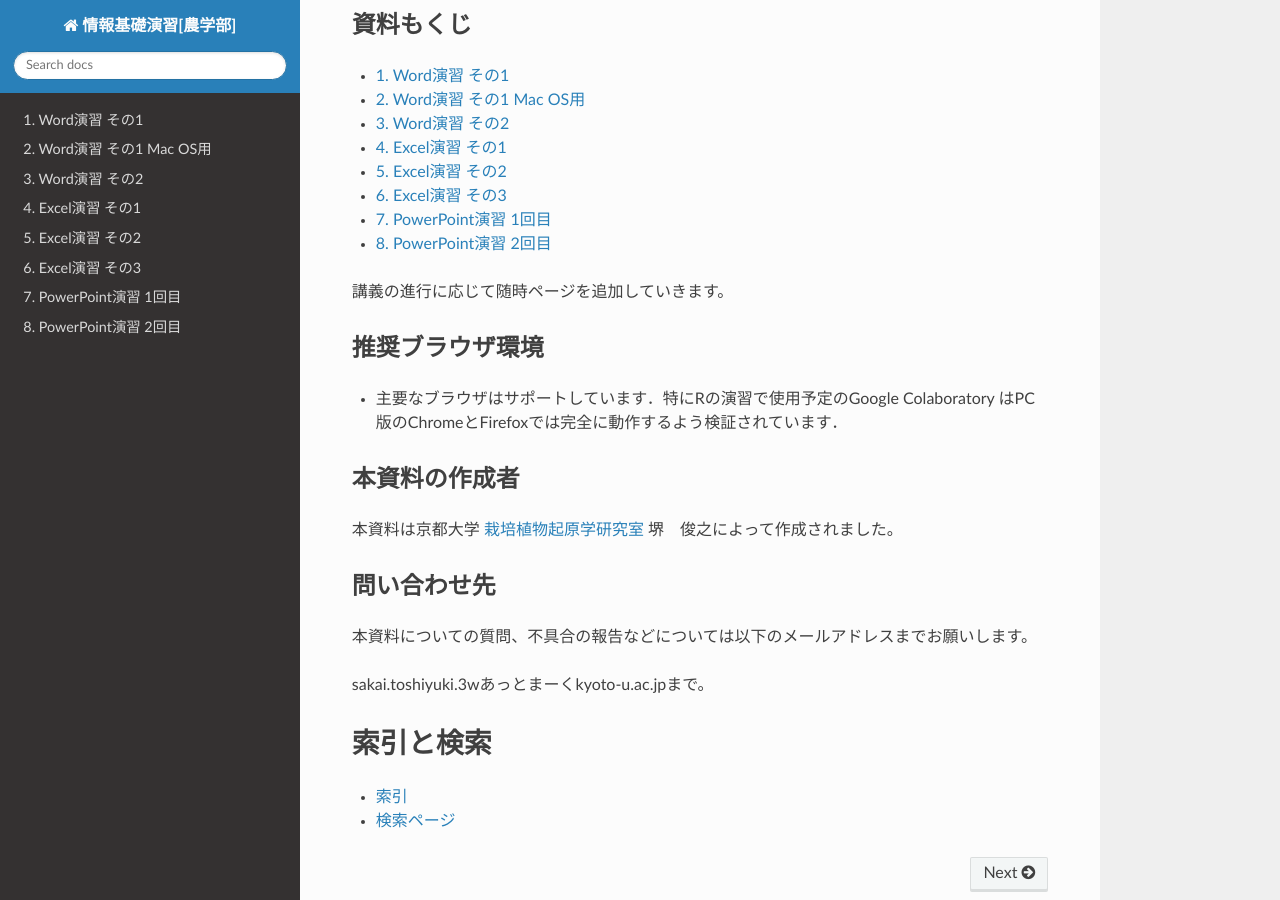
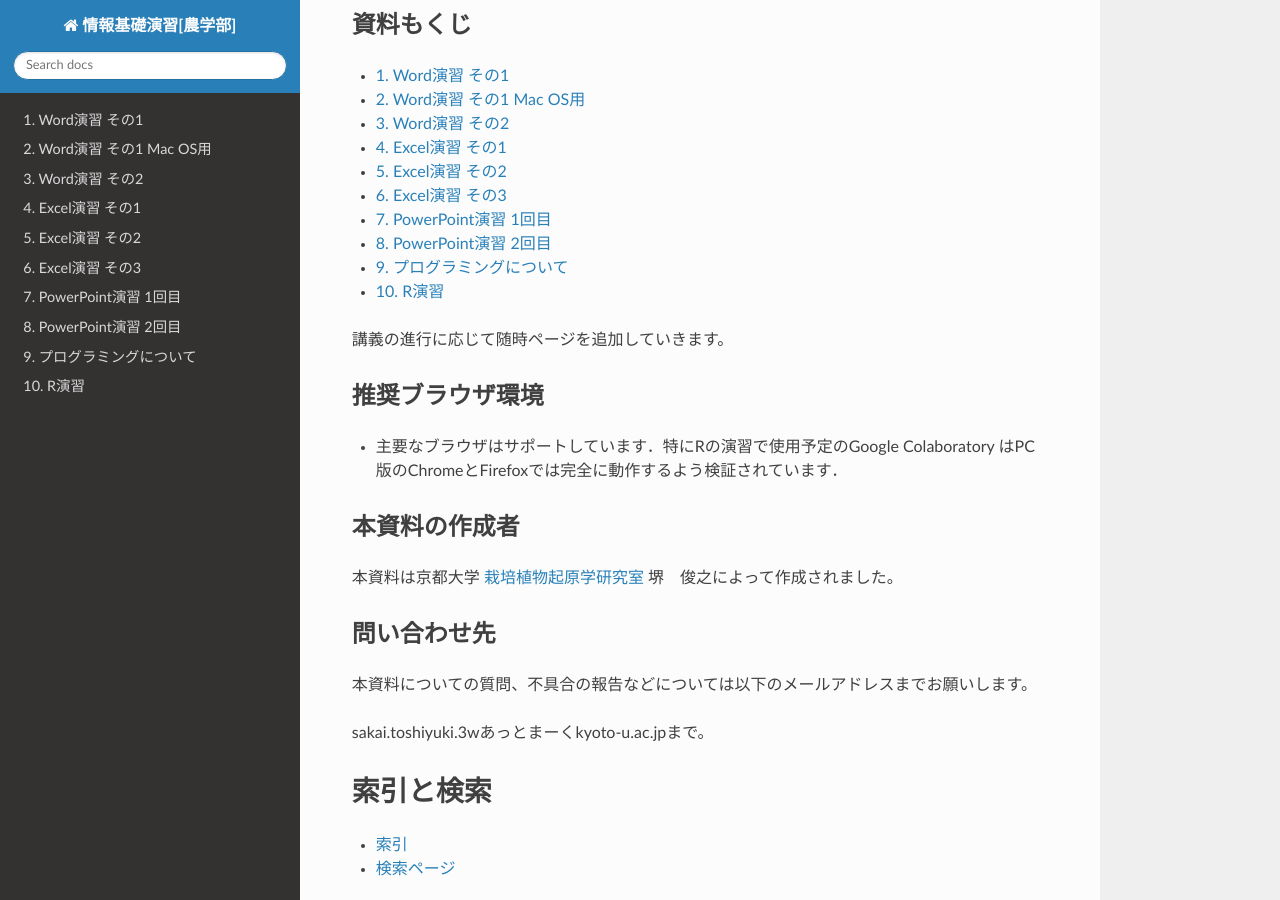
Before and after one commit to slt666666/basic_fri_2024, a Sphinx documentation site: the page built from source/index.rst, in a window 1280 px wide and 900 px high, scrolled down 745 px. Built offline with Sphinx 7.4.7 and the Read the Docs theme 3.1.0, drawn with Linux system fonts in a browser that asks for light colours; some of the changed lines change nothing that is shown.

Commit message:
update R

```diff
--- /dev/null
+++ b/source/R_1.rst
@@ -0,0 +1,26 @@
+=======================
+ R演習
+=======================
+
+**1. Google Colaboratoryについて**
+
+| Google Colaboratoryの最低限の使い方を説明します。
+| ↓の「Open in Colab」のボタンをクリックしてください。
+
+.. image:: _static/images/programming/colab-badge.svg
+   :target: https://colab.research.google.com/github/slt666666/basic_informatics_2022/blob/master/source/_static/colab_notebook/RL01.ipynb
+
+**2. Rの基礎その1**
+
+Rの基礎的な機能について紹介します。
+
+.. image:: _static/images/programming/colab-badge.svg
+   :target: https://colab.research.google.com/github/slt666666/basic_info_2023/blob/master/source/_static/colab_notebook/RL02.ipynb
+
+**3. Rの基礎その2**
+
+Rでのデータを読み込み方、データフレームの扱い、基本的なグラフの描写、パッケージについて紹介します。
+
+**4. Rの基礎その3**
+
+Rでの基礎的な統計解析、様々なパッケージを用いたグラフ描写について紹介する予定。
--- a/source/index.rst
+++ b/source/index.rst
@@ -39,6 +39,8 @@
    excel_3
    powerpoint_1
    powerpoint_2
+   programming
+   R_1
 
 講義の進行に応じて随時ページを追加していきます。
 
--- /dev/null
+++ b/source/programming.rst
@@ -0,0 +1,117 @@
+=============================
+ プログラミングについて
+=============================
+
+コンピュータの構成と動作
+^^^^^^^^^^^^^^^^^^^^^^^^^^^^^^^^^^^^^^^^^^^^^^^^^^^^^^^^^^^^^
+本講義の最初の方で、コンピュータはメモリ上に呼び出したデータやプログラムをもとにCPUが命令を処理していく、という様な話をしました。
+この時、CPUなどのハードウェアが実行出来る命令は、高速で処理するために極めて単純な命令群として構成され、「機械語」と呼ばれます。
+
+プログラミング言語
+^^^^^^^^^^^^^^^^^^^^^^^^^^^^^^^^^^^^^^
+機械語を人間が解読するのは非常に難解なので、この問題を解決するために「プログラミング言語」が考案されました。
+機械語よりも数式など人間に理解しやすいプログラムを書くためのルールに沿って記述できるようにしたものです。
+こうしてルールに沿って書かれたプログラム(ソースコード)を、ソースコードを実行するプログラムによって処理し、実行するという形になります。
+
+.. figure:: _static/images/programming/kikaigo2.png
+
+プログラミング言語の種類
+^^^^^^^^^^^^^^^^^^^^^^^^^^^^^^^^^^^^^^^^^^^^^^^^^
+| プログラミング言語にはいくつも種類があり、様々なプログラミング言語が開発され、利用されています。
+| (例) FORTRAN, C, C++, C#, COBOL, Java, Go, Swift, Perl, Ruby, PHP, Python, LISP, Julia, Javascript, R...etc
+
+.. figure:: _static/images/programming/icons.png
+
+| また、プログラミング言語に似たものとしては、Webページの構成を決めるHTMLやページのスタイルを決めるCSS、データベースへのアクセスを記述するSQLなども併用されます。
+
+| コンピュータの技術の進展に伴って，開発するプログラムも高度化されていき．そういったプログラムを効果的に記述するために新たなプログラミング言語が開発されてきました．
+| また，より簡単に書ける様にだったり、より高速に、安全に動かしたいとった特定の用途に適したプログラミング言語が開発されることもあります。
+| こうした事情から、新しいプログラミング言語が開発されたり、プログラミング言語の仕様や処理系が改訂され続けています。
+
+| では新しい言語が何でも良いのかというと、そうとは限らず、特定のプログラミング言語で開発されたソフトウェア資産の活用や維持など、古いプログラミング言語の継続が求められることもあります。
+| 例えばFORTRANと呼ばれる科学計算用のプログラミング言語は、言語としては最も古いものの１つですが、計算速度最速の言語の１つでもあるため、さまざまな改訂が行われつつ現在も研究や開発に使用されています。
+
+プログラミング言語の処理系
+^^^^^^^^^^^^^^^^^^^^^^^^^^^^^^^^^^^^^^^^^^^^^^^^^^^
+プログラミング言語で書かれたソースコードを実行するためのプログラム(処理系)にはいくつか種類があります。
+
+**1. コンパイラ方式**
+
+| ソースコードを一旦機械語に翻訳(コンパイル)し、翻訳された機械語を実行する方式です。
+| 最初のコンパイルに手間がかかりますが、一旦コンパイルしてしまったプログラム(機械語のプログラム)は高速に実行が可能です．
+| C, C++，FORTRAN，COBOLなどが代表的なコンパイル型言語です。
+
+デメリットとしては、コンパイルする手間がかかることや、コンパイルしたプログラムは他の環境(OSやCPUが異なると)実行できないことなどです。
+
+**2. インタープリタ方式**
+
+| ソースコードを逐行的に解釈していく方式です。
+| ソースコードの解釈を毎回行うため実行速度は遅くなりますが、作成したソースプログラムをただちに実行でき、柔軟性が高い処理系を構成できます。
+| PythonやPerlなどが代表的なインタープリタ方式です。
+
+解釈しながら実行されるため、コンパイル型に比べると実行速度が遅いというのが欠点です。特にプログラム中の何度も実行されるような部分では、かなり大きな無駄が生じます。
+
+プログラミング言語の用途
+^^^^^^^^^^^^^^^^^^^^^^^^^^^^^^^^^^^^^^^^^^^^^^^^^^^
+コンピュータ上で動くプログラムは、科学計算や数値シミュレーション、文字列・画像などのデータの加工・分析、ゲームやグラフィクスの作品創作、Webアプリケーションの開発など、多岐にわたります。
+
+| あくまでも一例ですが主な用途を表にして載せておきます。
+| ただし、載っている用途以外に使えないかというとそうではなく、どの言語でもやろうと思えば大抵のことは可能です。
+| 例えばデータ解析に使用されることが多いPythonですが、Web開発に使用している場合もたくさんあります。
+
+==================================== ====================================================
+ 用途                                 言語
+==================================== ====================================================
+スマホアプリ                           iOS...Swift, Objective-C Android...Java, Kotlin
+------------------------------------ ----------------------------------------------------
+ゲーム開発                             C, C#
+------------------------------------ ----------------------------------------------------
+Web開発                               PHP, Ruby, Javascript, (HTML, CSS)
+------------------------------------ ----------------------------------------------------
+データ解析・機械学習                    R, Python, Julia
+------------------------------------ ----------------------------------------------------
+組込みシステム(家電など)                C, Java
+==================================== ====================================================
+
+プログラミングの勉強の仕方
+^^^^^^^^^^^^^^^^^^^^^^^^^^^^^^^^^^^^^^^^^^^^^^^^^
+
+**1. 興味のあるものに取り組む**
+
+| プログラミングというのはいわば筋トレみたいな側面があるので、サッカーのためとか、ジャンプ力上げるためとか、そういう目的に合わせた筋トレをする必要があります。
+| 筋トレだけをひたすら続けるというのは中々しんどいです。(もちろんボディビルダーみたいに筋トレ自体(プログラミングそのもの)にはまる人達もいます。)
+| そのため、
+| 「iOSアプリを作ってみたい」「ゲームを作ってみたい」「Webアプリケーションを作ってみたい」「機械学習をやってみたい」など、目標や目的があるとプログラミングの上達は確実に早くなります。
+| もちろん、いきなりNintendo Switchのゲームを作ったりすることは出来ないですが、勉強を進める過程で、作ることが出来るプログラムが確実に目標に近付いていくことが実感できると思います。
+| 漠然と「プログラミングをやってみたい」といった形だと、ある意味プログラミングの世界は終わりが無いのでモチベーションの維持が難しくなるかもしれません。
+| 何のために筋トレするのか、があった方が継続出来るような気がします。
+
+**2. とにかく書く**
+
+| プログラミングを習得するには「自分でコードを書く」という作業が最も大切になります。
+| プログラミングを勉強するための様々なWebサイトや書籍が出ていますが、そういったものを眺めたり読んでいるだけではあまり上達は見込めません。
+| 書籍に載っているコードを写経したり、一部分を自分で変えてみたりと自分で書いて動かしてみることで、プログラミングは上達します。
+| コードの内容を理解してから動かしてみる、ではなくて、実際に動かして色々いじってみる過程でコードの内容を理解していくという感じがおすすめです。
+
+**3. エラーに対処する**
+
+| プログラムを書いていると、ほぼ間違いなくエラーが発生します。その様なときに、何故エラーが発生したのかを考えたり、どうすれば解決できるのか調べることで経験値が高まります。
+| 基本的にエラーメッセージをちゃんと理解できれば解決出来るものが多いのでエラーメッセージに慣れることが大事です。
+| (しっかり経験があっても、未だに新しい解析のコードを書くときにはエラーとの戦いがあります。)
+
+| 流れとしては、本講義で扱う様な、どのプログラミング言語でもある程度共通の知識を勉強した後は、興味のあるものを実際に作っていくのが良いと思います。
+| 例えばiOSアプリを作りたい場合、最初は書籍などに載ってるサンプルアプリを書籍通りに自分のコンピュータで作ってみる。その後は作ったアプリに少しだけ機能を加えたものを作ってみる。そうして実装できる機能を少しずつ増やしていくという形です。
+| 大切なのは、実際に手元でコードを書いて計算を実行したり、プログラムを作ってみることになります。
+
+Rについて
+^^^^^^^^^^^^^^^^^^^^^^^^
+| 「R」は統計解析用のプログラミング言語です。
+| 様々な統計分析(回帰や分散分析etc)やグラフの作成などを行うことが出来ます。
+| 機械学習やデータ解析はPythonでやるものと思っている方もいますが、それらは殆どRでも出来ます。
+| また、Rは統計処理でやデータ解析に活用されることが多いですが、グラフィックス機能も強力です。複雑なグラフや地図、3D図など様々な図を作成することが出来ます。
+
+本講義ではRを使ってプログラミングの基礎を学びます。
+
+通常はRを自分のパソコンにインストールして利用する形になりますが、皆さん所持しているパソコンやOSも様々なので今回はGoogle ColaboratoryというWebサービスで演習を行います。
+
+R: https://www.r-project.org/
```
